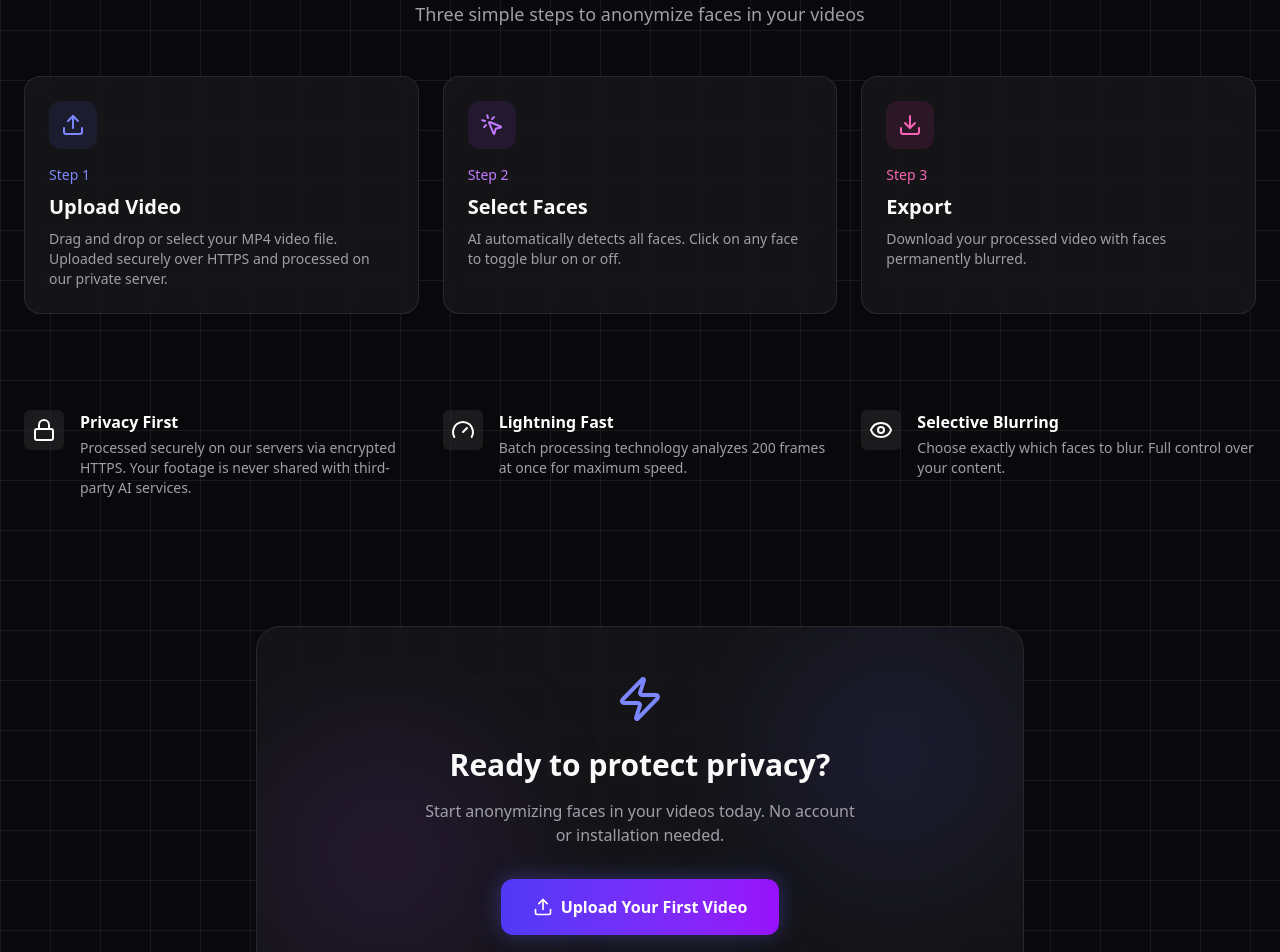
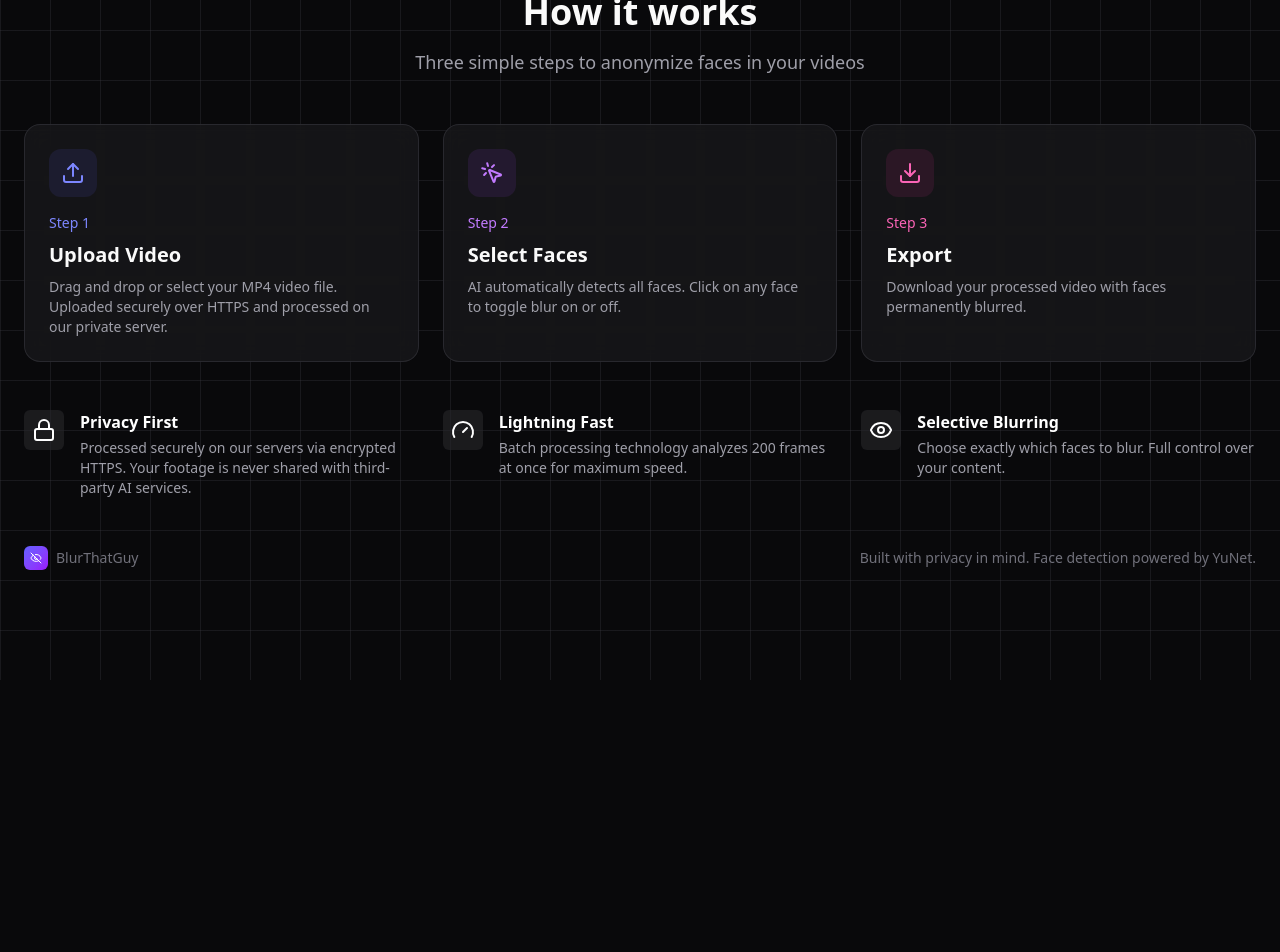
Before and after one commit to StianHa02/BlurThatGuyProject, a Next.js app: page / in a window 1280 px wide. Shown: the part 920-1872 px from the top of the page. After the commit the page ends 1600 px from the top, so only its background shows below. Built offline with nearby package versions, Linux system fonts and the light colour scheme.

Commit message:
Refactor landing page layout: merge benefits into "How It Works" section, remove CTASection, and pin footer to bottom for improved structure

```diff
--- a/app/components/CTASection.tsx
+++ /dev/null
@@ -1,44 +0,0 @@
-import Link from 'next/link';
-import { LucideIcon } from 'lucide-react';
-
-interface CTASectionProps {
-  icon: LucideIcon;
-  title: string;
-  description: string;
-  buttonText: string;
-  buttonIcon: LucideIcon;
-  buttonHref: string;
-}
-
-export function CTASection({
-  icon: Icon,
-  title,
-  description,
-  buttonText,
-  buttonIcon: ButtonIcon,
-  buttonHref
-}: CTASectionProps) {
-  return (
-    <section className="py-24 px-6">
-      <div className="max-w-3xl mx-auto text-center">
-        <div className="glass rounded-3xl p-12 relative overflow-hidden">
-          <div className="absolute top-0 right-0 w-64 h-64 bg-indigo-500/10 rounded-full blur-3xl" />
-          <div className="absolute bottom-0 left-0 w-64 h-64 bg-purple-500/10 rounded-full blur-3xl" />
-
-          <div className="relative z-10">
-            <Icon className="w-12 h-12 text-indigo-400 mx-auto mb-6" />
-            <h2 className="text-3xl font-bold mb-4">{title}</h2>
-            <p className="text-zinc-400 mb-8 max-w-md mx-auto">{description}</p>
-            <Link
-              href={buttonHref}
-              className="inline-flex items-center justify-center gap-2 px-8 py-4 rounded-xl bg-gradient-to-r from-indigo-600 to-purple-600 hover:from-indigo-500 hover:to-purple-500 transition-all font-semibold text-white glow-indigo"
-            >
-              <ButtonIcon className="w-5 h-5" />
-              {buttonText}
-            </Link>
-          </div>
-        </div>
-      </div>
-    </section>
-  );
-}
--- a/app/components/index.ts
+++ b/app/components/index.ts
@@ -1,4 +1,3 @@
 export { Navbar } from './Navbar';
 export { FeatureCard } from './FeatureCard';
 export { Footer } from './Footer';
-export { CTASection } from './CTASection';
--- a/app/page.tsx
+++ b/app/page.tsx
@@ -1,8 +1,8 @@
 'use client';
 
 import Link from 'next/link';
-import { Shield, Zap, Upload, Download, MousePointerClick, Lock, Gauge, Eye } from 'lucide-react';
-import { Navbar, FeatureCard, Footer, CTASection } from './components';
+import { Shield, Upload, Download, MousePointerClick, Lock, Gauge, Eye } from 'lucide-react';
+import { Navbar, FeatureCard, Footer } from './components';
 import { useEffect, useState } from 'react';
 
 const FEATURES = [
@@ -132,9 +132,9 @@ export default function Home() {
 				</div>
 			</div>
 
-			{/* How It Works Section */}
-			<section id="how-it-works" className="py-16 px-6">
-				<div className="max-w-7xl mx-auto">
+			{/* How It Works + Benefits Section */}
+			<section id="how-it-works" className="relative min-h-screen flex flex-col px-6 pt-28 pb-32">
+				<div className="max-w-7xl mx-auto w-full">
 					<div className="text-center mb-12">
 						<h2 className="text-4xl font-bold mb-4">How it works</h2>
 						<p className="text-zinc-400 text-lg max-w-2xl mx-auto">
@@ -142,17 +142,13 @@ export default function Home() {
 						</p>
 					</div>
 
-					<div className="grid md:grid-cols-3 gap-6">
+					<div className="grid md:grid-cols-3 gap-6 mb-12">
 						{FEATURES.map((feature) => (
 							<FeatureCard key={feature.step} {...feature} />
 						))}
 					</div>
-				</div>
-			</section>
 
-			{/* Benefits - compact */}
-			<section className="py-8 px-6">
-				<div className="max-w-7xl mx-auto">
+					{/* Benefits - compact */}
 					<div className="grid md:grid-cols-3 gap-6 items-start">
 						{BENEFITS.map((b) => {
 							const Icon = b.icon;
@@ -170,17 +166,13 @@ export default function Home() {
 						})}
 					</div>
 				</div>
+
+				{/* Footer pinned to bottom of section */}
+				<div className="absolute bottom-0 left-0 right-0">
+					<Footer />
+				</div>
 			</section>
 
-			<CTASection
-				icon={Zap}
-				title="Ready to protect privacy?"
-				description="Start anonymizing faces in your videos today. No account or installation needed."
-				buttonText="Upload Your First Video"
-				buttonIcon={Upload}
-				buttonHref="/upload"
-			/>
-			<Footer />
 		</div>
 	);
 }
```
